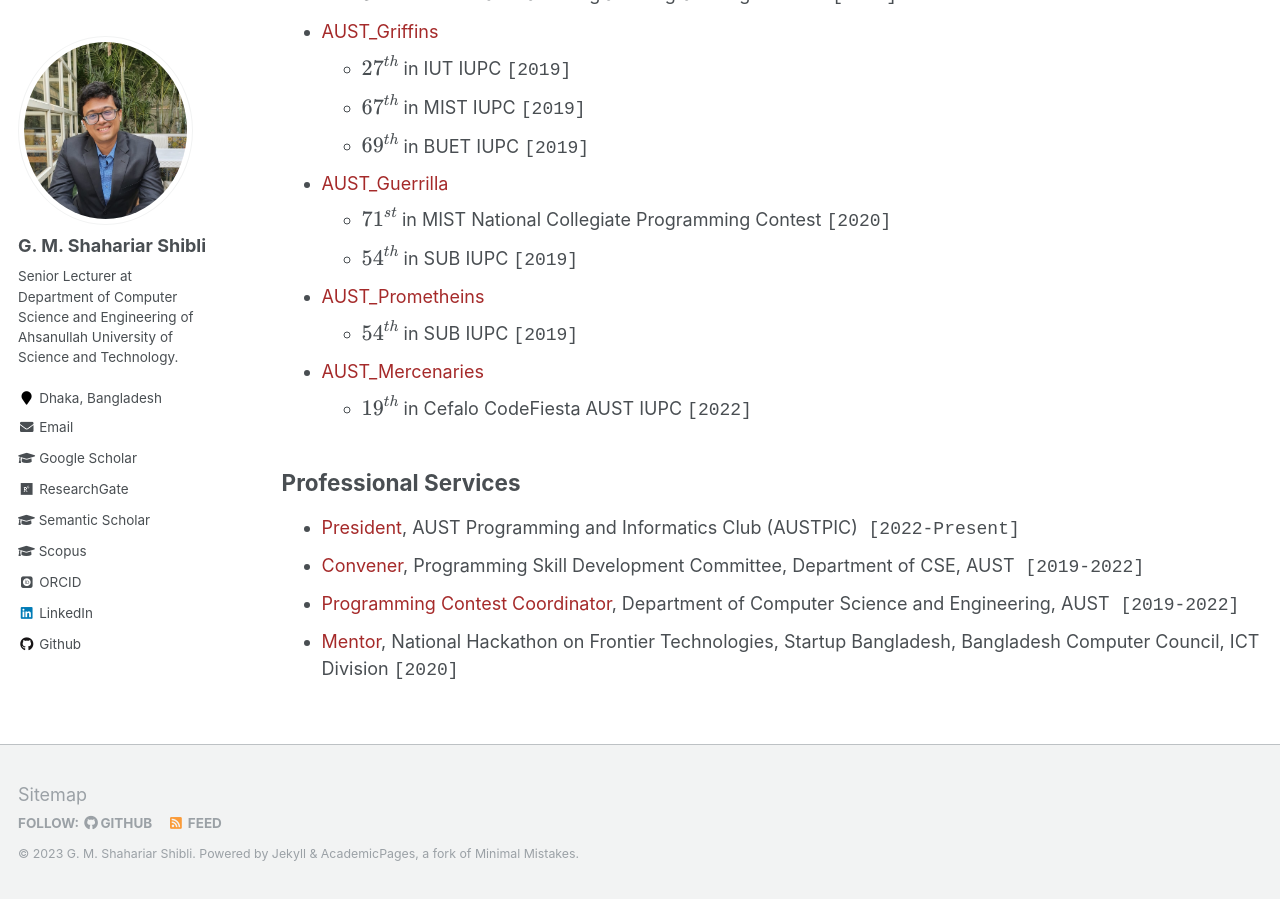
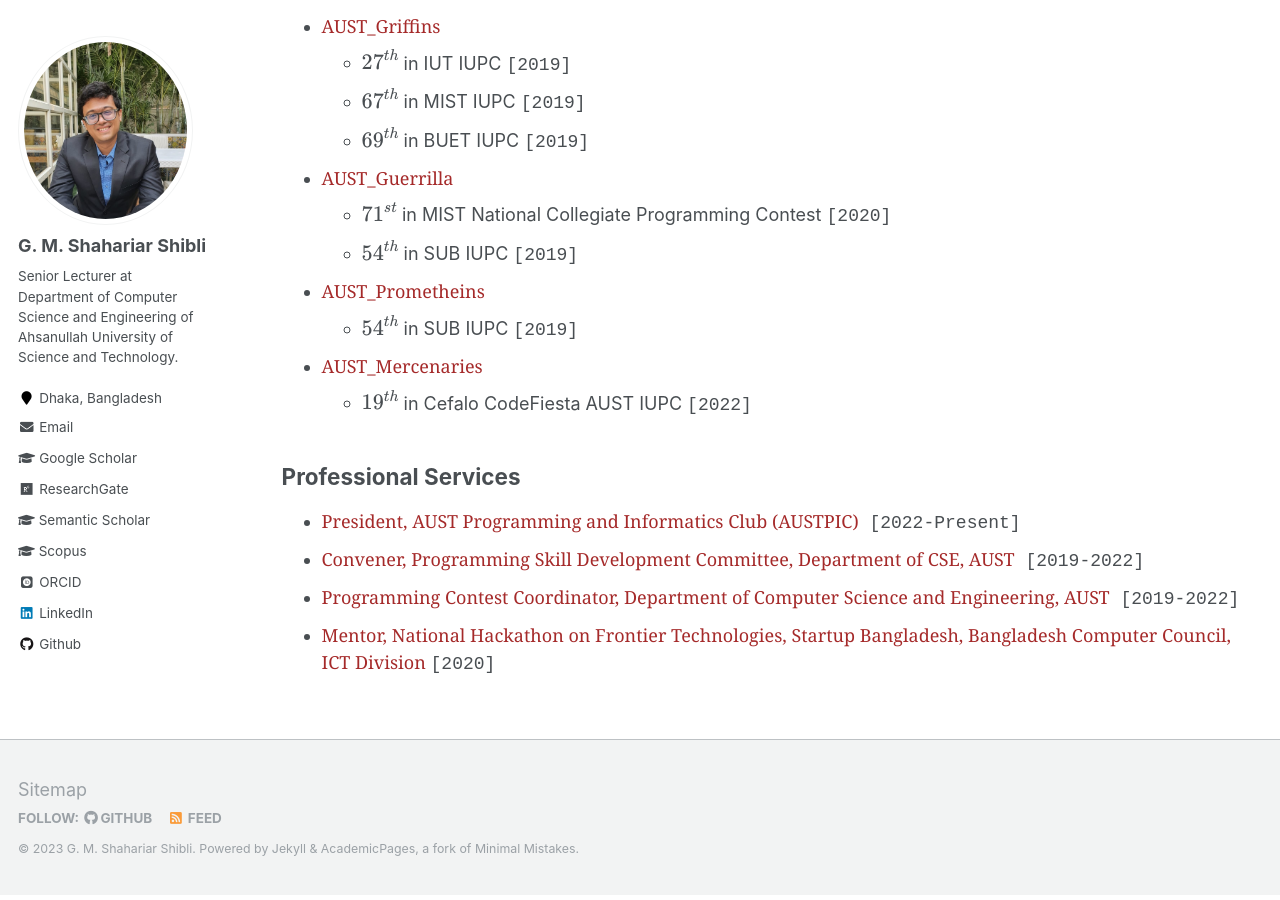
Before and after one commit to shahariar-shibli/shahariar-shibli.github.io, a Jekyll site: the page built from _pages/programming.md, in a window 1280 px wide and 900 px high, scrolled down 1686 px. Built offline with Jekyll 4.4.1, drawn with Linux system fonts in a browser that asks for light colours; some web fonts are replaced; formulas are drawn with MathJax 3.

Commit message:
Update programming.md

```diff
--- a/_pages/programming.md
+++ b/_pages/programming.md
@@ -6,40 +6,39 @@
 ---
 
 ## Problem Solving
-<span style="color:black;font-family:Georgia;">
-+ <span style="color:brown">Codeforces: </span> [zexon](https://codeforces.com/profile/zexon)<span style="font-family:Courier New">  [Maximum ratings: $1715$]</span>
-+ <span style="color:brown">Codechef: </span> [zexon](https://www.codechef.com/users/zexon)<span style="font-family:Courier New">  [Maximum ratings: $1847$]</span>
-+ <span style="color:brown">HackerRank: </span> [zexon](https://www.hackerrank.com/zexon?hr_r=1)<span style="font-family:Courier New">  [Maximum ratings: $1842$]</span>
-+ <span style="color:brown">UVA Online Judge: </span> [Shibli007](https://uhunt.onlinejudge.org/id/659594)<span style="font-family:Courier New">  [Problems solved: $418$]</span>
-+ <span style="color:brown">Virtual Judge: </span> [Artem_](https://vjudge.net/user/Artem_)<span style="font-family:Courier New">  [Problems solved: $215$]</span>
-+ <span style="color:brown">LightOJ: </span> [sshibli745](https://lightoj.com/user/sshibli745)<span style="font-family:Courier New">  [Problems solved: $104$]</span>
-+ <span style="color:brown">Sphere Online Judge: </span> [zexon](https://www.spoj.com/users/zexon/)<span style="font-family:Courier New">  [Problems solved: $34$]</span>
-+ <span style="color:brown">StopStalk profile: </span> [zexon](https://www.stopstalk.com/user/profile/zexon)
-</span>
++ <span style="color:brown;font-family:Georgia;">Codeforces: </span> [zexon](https://codeforces.com/profile/zexon)<span style="font-family:Courier New">  [Maximum ratings: $1715$]</span>
++ <span style="color:brown;font-family:Georgia;">Codechef: </span> [zexon](https://www.codechef.com/users/zexon)<span style="font-family:Courier New">  [Maximum ratings: $1847$]</span>
++ <span style="color:brown;font-family:Georgia;">HackerRank: </span> [zexon](https://www.hackerrank.com/zexon?hr_r=1)<span style="font-family:Courier New">  [Maximum ratings: $1842$]</span>
++ <span style="color:brown;font-family:Georgia;">UVA Online Judge: </span> [Shibli007](https://uhunt.onlinejudge.org/id/659594)<span style="font-family:Courier New">  [Problems solved: $418$]</span>
++ <span style="color:brown;font-family:Georgia;">Virtual Judge: </span> [Artem_](https://vjudge.net/user/Artem_)<span style="font-family:Courier New">  [Problems solved: $215$]</span>
++ <span style="color:brown;font-family:Georgia;">LightOJ: </span> [sshibli745](https://lightoj.com/user/sshibli745)<span style="font-family:Courier New">  [Problems solved: $104$]</span>
++ <span style="color:brown;font-family:Georgia;">Sphere Online Judge: </span> [zexon](https://www.spoj.com/users/zexon/)<span style="font-family:Courier New">  [Problems solved: $34$]</span>
++ <span style="color:brown;font-family:Georgia;">StopStalk profile: </span> [zexon](https://www.stopstalk.com/user/profile/zexon)
+
 
 ## Programming Contest
-+ <span style="color:brown">ACM ICPC Dhaka Regional 2016 -</span> Team: [AUST_angurFolTok](https://algo.codemarshal.org/contests/ICPCDH2016/standings)<span style="font-family:Courier New"> - [Place: $30^{th}$]</span>
-+ <span style="color:brown">ACM ICPC Dhaka Regional 2017 -</span> Team: [</AUST_angurFolTok>](https://algo.codemarshal.org/contests/icpc-dhaka-17/standings)<span style="font-family:Courier New"> - [Place: $37^{th}$]</span>
-+ <span style="color:brown">SUB IUPC 2017 -</span> Team: [AUST_angurFolTok](https://toph.co/c/sub-inter-2017/standings)<span style="font-family:Courier New"> - [Place: $23^{rd}$]</span>
-+ <span style="color:brown">BUET CSE DAY IUPC 2016 -</span> Team: [AUST_angurFolTok](https://algo.codemarshal.org/contests/buet-iupc-2016/standings)<span style="font-family:Courier New"> - [Place: $36^{th}$]</span>
-+ <span style="color:brown">AB Bank IUT 8th ICT Fest 2016 -</span> Team: [AUST_angurFolTok](https://toph.co/c/iut-ict-fest-8/standings)<span style="font-family:Courier New"> - [Place: $37^{th}$]</span>
-+ <span style="color:brown">Intra AUST Programming Contest 2016 -</span> Team: [dhoa_TulsiPata](https://toph.co/c/aust-intra-fall-2016/standings)<span style="font-family:Courier New"> - [Place: $1^{st}$]</span>
-+ <span style="color:brown">Intra AUST Programming Contest Spring 2015 -</span> Team: [Mad_Magicians]()<span style="font-family:Courier New"> - [Place: $2^{nd}$]</span>
-+ <span style="color:brown">Intra AUST Programming Contest Fall 2015 -</span> Team: [Anonymous]()<span style="font-family:Courier New"> - [Place: $2^{nd}$]</span>
++ <span style="color:brown;font-family:Georgia;">ACM ICPC Dhaka Regional 2016 -</span> Team: [AUST_angurFolTok](https://algo.codemarshal.org/contests/ICPCDH2016/standings)<span style="font-family:Courier New"> - [Place: $30^{th}$]</span>
++ <span style="color:brown;font-family:Georgia;">ACM ICPC Dhaka Regional 2017 -</span> Team: [</AUST_angurFolTok>](https://algo.codemarshal.org/contests/icpc-dhaka-17/standings)<span style="font-family:Courier New"> - [Place: $37^{th}$]</span>
++ <span style="color:brown;font-family:Georgia;">SUB IUPC 2017 -</span> Team: [AUST_angurFolTok](https://toph.co/c/sub-inter-2017/standings)<span style="font-family:Courier New"> - [Place: $23^{rd}$]</span>
++ <span style="color:brown;font-family:Georgia;">BUET CSE DAY IUPC 2016 -</span> Team: [AUST_angurFolTok](https://algo.codemarshal.org/contests/buet-iupc-2016/standings)<span style="font-family:Courier New"> - [Place: $36^{th}$]</span>
++ <span style="color:brown;font-family:Georgia;">AB Bank IUT 8th ICT Fest 2016 -</span> Team: [AUST_angurFolTok](https://toph.co/c/iut-ict-fest-8/standings)<span style="font-family:Courier New"> - [Place: $37^{th}$]</span>
++ <span style="color:brown;font-family:Georgia;">Intra AUST Programming Contest 2016 -</span> Team: [dhoa_TulsiPata](https://toph.co/c/aust-intra-fall-2016/standings)<span style="font-family:Courier New"> - [Place: $1^{st}$]</span>
++ <span style="color:brown;font-family:Georgia;">Intra AUST Programming Contest Spring 2015 -</span> Team: [Mad_Magicians]()<span style="font-family:Courier New"> - [Place: $2^{nd}$]</span>
++ <span style="color:brown;font-family:Georgia;">Intra AUST Programming Contest Fall 2015 -</span> Team: [Anonymous]()<span style="font-family:Courier New"> - [Place: $2^{nd}$]</span>
 
 ## Problem Setter & Judge
-+ <span style="color:brown">Intra Aust Programming Contest</span><span style="font-family:Courier New"> [Spring 2020]</span>
-+ <span style="color:brown">AUST Game of Codes</span><span style="font-family:Courier New"> [Fall 2019]</span>
-+ <span style="color:brown">CodeWare Intra AUST Programming Contest</span><span style="font-family:Courier New"> [Spring 2019]</span>
-+ <span style="color:brown">Intra Aust Programming Contest</span><span style="font-family:Courier New"> [Fall 2018]</span>
-+ <span style="color:brown">CodeWare Intra AUST Programming Contest</span><span style="font-family:Courier New"> [Spring 2018]</span>
++ <span style="color:brown;font-family:Georgia;">Intra Aust Programming Contest</span><span style="font-family:Courier New"> [Spring 2020]</span>
++ <span style="color:brown;font-family:Georgia;">AUST Game of Codes</span><span style="font-family:Courier New"> [Fall 2019]</span>
++ <span style="color:brown;font-family:Georgia;">CodeWare Intra AUST Programming Contest</span><span style="font-family:Courier New"> [Spring 2019]</span>
++ <span style="color:brown;font-family:Georgia;">Intra Aust Programming Contest</span><span style="font-family:Courier New"> [Fall 2018]</span>
++ <span style="color:brown;font-family:Georgia;">CodeWare Intra AUST Programming Contest</span><span style="font-family:Courier New"> [Spring 2018]</span>
 
 ## Programming Contest Trainer
-+ <span style="color:brown">ACM Lab 01, Department of CSE, AUST  </span><span style="font-family:Courier New">[2019-2022]</span>
-+ <span style="color:brown">ACM Lab 02, Department of CSE, AUST  </span><span style="font-family:Courier New">[2019-2022]</span>
++ <span style="color:brown;font-family:Georgia;">ACM Lab 01, Department of CSE, AUST  </span><span style="font-family:Courier New">[2019-2022]</span>
++ <span style="color:brown;font-family:Georgia;">ACM Lab 02, Department of CSE, AUST  </span><span style="font-family:Courier New">[2019-2022]</span>
 
 ## Programming Contest Coach
-+ <span style="color:brown">AUST_Onsluaght</span>
++ <span style="color:brown;font-family:Georgia;">AUST_Onsluaght</span>
 	- <span>$31^{st}$ in RUET CSE Fest</span><span style="font-family:Courier New"> [2022]</span>
 	- <span>$29^{th}$ in ICPC Asia Dhaka Regional Contest</span><span style="font-family:Courier New"> [2021]</span>
 	- <span>$23^{rd}$ in ICPC Asia Dhaka Regional Contest</span><span style="font-family:Courier New"> [2020]</span>
@@ -47,23 +46,23 @@
 	- <span>$4^{th}$ in EDU Inter University Programming Contest</span><span style="font-family:Courier New"> [2020]</span>
 	- <span>$51^{st}$ in MIST National Collegiate Programming Contest</span><span style="font-family:Courier New"> [2020]</span>
 
-+ <span style="color:brown">AUST_Griffins</span>
++ <span style="color:brown;font-family:Georgia;">AUST_Griffins</span>
 	- $27^{th}$ in IUT IUPC <span style="font-family:Courier New"> [2019]</span>
 	- $67^{th}$ in MIST IUPC <span style="font-family:Courier New"> [2019]</span>
 	- $69^{th}$ in BUET IUPC <span style="font-family:Courier New"> [2019]</span>
 
-+ <span style="color:brown">AUST_Guerrilla</span>
++ <span style="color:brown;font-family:Georgia;">AUST_Guerrilla</span>
 	- $71^{st}$ in MIST National Collegiate Programming Contest <span style="font-family:Courier New"> [2020]</span>
 	- $54^{th}$ in SUB IUPC <span style="font-family:Courier New"> [2019]</span>
 
-+ <span style="color:brown">AUST_Prometheins</span>
++ <span style="color:brown;font-family:Georgia;">AUST_Prometheins</span>
 	- $54^{th}$ in SUB IUPC <span style="font-family:Courier New"> [2019]</span>
 
-+ <span style="color:brown">AUST_Mercenaries</span>
++ <span style="color:brown;font-family:Georgia;">AUST_Mercenaries</span>
 	- $19^{th}$ in Cefalo CodeFiesta AUST IUPC <span style="font-family:Courier New"> [2022]</span>
 
 ## Professional Services
-+ <span style="color:brown">President</span>, AUST Programming and Informatics Club (AUSTPIC)<span style="font-family:Courier New">  [2022-Present]</span>
-+ <span style="color:brown">Convener</span>, Programming Skill Development Committee, Department of CSE, AUST<span style="font-family:Courier New">  [2019-2022]</span>
-+ <span style="color:brown">Programming Contest Coordinator</span>, Department of Computer Science and Engineering, AUST<span style="font-family:Courier New">  [2019-2022]</span>
-+ <span style="color:brown">Mentor</span>, National Hackathon on Frontier Technologies, Startup Bangladesh, Bangladesh Computer Council, ICT Division <span style="font-family:Courier New">  [2020]</span>
++ <span style="color:brown;font-family:Georgia;">President, AUST Programming and Informatics Club (AUSTPIC)</span><span style="font-family:Courier New">  [2022-Present]</span>
++ <span style="color:brown;font-family:Georgia;">Convener, Programming Skill Development Committee, Department of CSE, AUST</span><span style="font-family:Courier New">  [2019-2022]</span>
++ <span style="color:brown;font-family:Georgia;">Programming Contest Coordinator, Department of Computer Science and Engineering, AUST</span><span style="font-family:Courier New">  [2019-2022]</span>
++ <span style="color:brown;font-family:Georgia;">Mentor, National Hackathon on Frontier Technologies, Startup Bangladesh, Bangladesh Computer Council, ICT Division </span><span style="font-family:Courier New">  [2020]</span>
```
